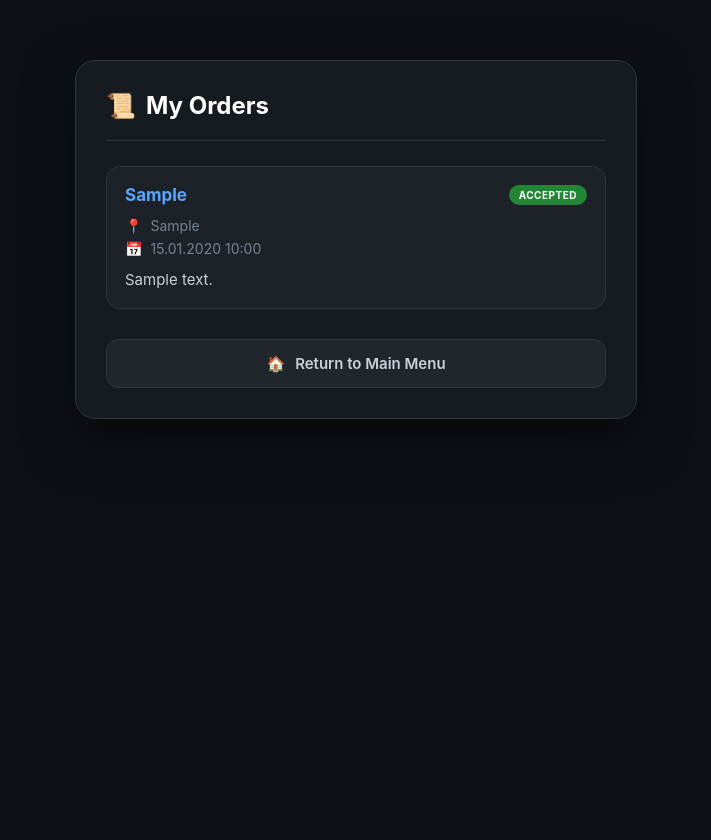
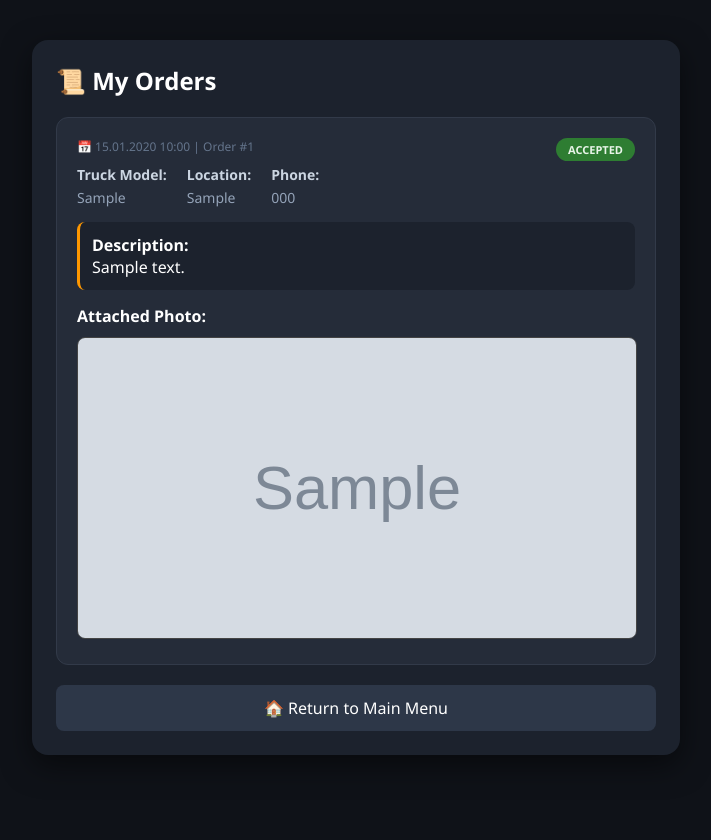
Before and after one commit to OlehKiriiatov/TruckFix, a Django app: page /my-orders/ in a window 1280 px wide. Shown: the whole page, without its empty margins (284-995 px from the left). After the commit the page ends 755 px from the top, so only its background shows below. Run offline with Django 4.2, Linux system fonts and the light colour scheme; a user stored in the database is signed in; tables that the repository leaves empty hold one stand-in row (values such as "Sample post"); grey boxes marked "Sample" are stand-in pictures.

Commit message:
fixing location in my orders

```diff
--- a/Order/templates/my_orders.html
+++ b/Order/templates/my_orders.html
@@ -1,176 +1,164 @@
 <!DOCTYPE html>
-<html lang="en">
+<html lang="ru">
 <head>
     <meta charset="UTF-8">
     <meta name="viewport" content="width=device-width, initial-scale=1.0">
-    <title>My Orders — TruckFix</title>
+    <title>My Orders | TruckFix</title>
     <style>
-        :root {
-            --bg-color: #0d1117;
-            --card-bg: #161b22;
-            --text-main: #adbac7;
-            --accent-blue: #58a6ff;
-            --border-color: #30363d;
-            --success-green: #238636;
+        body {
+            background-color: #0f1218;
+            color: #ffffff;
+            font-family: 'Segoe UI', Tahoma, Geneva, Verdana, sans-serif;
+            margin: 0;
+            display: flex;
+            justify-content: center;
+            padding: 40px 20px;
         }
 
-        body {
-            background-color: var(--bg-color);
-            color: var(--text-main);
-            font-family: -apple-system, BlinkMacSystemFont, "Segoe UI", Roboto, sans-serif;
-            margin: 0;
-            padding: 20px;
-            display: flex;
-            justify-content: center;
-            min-height: 100vh;
-        }
-
-        .orders-container {
+        .container {
             width: 100%;
-            max-width: 500px;
-            background: var(--card-bg);
-            border: 1px solid var(--border-color);
-            border-radius: 20px;
-            padding: 30px;
-            box-shadow: 0 20px 50px rgba(0,0,0,0.6);
-            align-self: flex-start;
-            margin-top: 40px;
+            max-width: 600px;
+            background: #1c222d;
+            border-radius: 16px;
+            padding: 24px;
+            box-shadow: 0 10px 30px rgba(0,0,0,0.5);
         }
 
         h2 {
-            color: white;
             margin-top: 0;
-            font-size: 24px;
             display: flex;
             align-items: center;
             gap: 10px;
-            border-bottom: 1px solid var(--border-color);
-            padding-bottom: 20px;
-            margin-bottom: 25px;
+            font-size: 24px;
         }
 
-        .order-item {
-            padding: 18px;
-            border: 1px solid var(--border-color);
-            border-radius: 14px;
-            margin-bottom: 15px;
-            background: rgba(255, 255, 255, 0.03);
-            transition: transform 0.2s ease;
-        }
-
-        .order-item:hover {
-            border-color: #444c56;
-            background: rgba(255, 255, 255, 0.05);
-        }
-
-        .order-header {
-            display: flex;
-            justify-content: space-between;
-            align-items: center;
-            margin-bottom: 12px;
-        }
-
-        .truck-name {
-            color: var(--accent-blue);
-            font-weight: 700;
-            font-size: 17px;
+        .order-card {
+            background: #252c39;
+            border: 1px solid #323a49;
+            border-radius: 12px;
+            padding: 20px;
+            margin-bottom: 16px;
+            position: relative;
         }
 
         .status-badge {
-            background: var(--success-green);
-            color: white;
-            font-size: 10px;
+            position: absolute;
+            top: 20px;
+            right: 20px;
+            padding: 4px 12px;
+            border-radius: 20px;
+            font-size: 11px;
             font-weight: bold;
-            padding: 4px 10px;
-            border-radius: 20px;
             text-transform: uppercase;
-            letter-spacing: 0.5px;
         }
 
-        .status-pending {
-            background: #9e6a03;
+        .status-accepted { background: #2e7d32; color: #e8f5e9; }
+        .status-pending { background: #f57c00; color: #fff3e0; }
+
+        .info-row {
+            display: flex;
+            flex-wrap: wrap;
+            gap: 20px;
+            margin-bottom: 15px;
+            color: #94a3b8;
+            font-size: 14px;
         }
 
-        .details {
-            font-size: 14px;
-            color: #768390;
-            margin: 6px 0;
-            display: flex;
-            align-items: center;
-            gap: 8px;
+        .info-item b { color: #cbd5e1; display: block; margin-bottom: 4px; }
+
+        .description-box {
+            background: #1c222d;
+            padding: 12px;
+            border-radius: 8px;
+            margin: 10px 0;
+            border-left: 3px solid #ff9800;
         }
 
-        .description-text {
-            margin: 12px 0 0 0;
-            font-size: 15px;
-            color: #c9d1d9;
-            line-height: 1.4;
+        .photo-section { margin-top: 15px; }
+        .photo-section img {
+            width: 100%;
+            max-height: 300px;
+            object-fit: cover;
+            border-radius: 8px;
+            border: 1px solid #444;
         }
 
-        .empty-state {
+        .no-photo { color: #64748b; font-style: italic; font-size: 13px; }
+
+        .back-btn {
+            display: block;
             text-align: center;
-            padding: 40px 0;
-            color: #768390;
+            padding: 12px;
+            background: #2d3748;
+            color: white;
+            text-decoration: none;
+            border-radius: 8px;
+            margin-top: 20px;
+            transition: 0.3s;
         }
-
-        /* Твоя новая красивая кнопка */
-        .back-link {
-            display: flex;
-            align-items: center;
-            justify-content: center;
-            margin-top: 30px;
-            padding: 14px;
-            background-color: #21262d;
-            color: #c9d1d9;
-            text-decoration: none;
-            border-radius: 12px;
-            font-weight: 600;
-            font-size: 15px;
-            border: 1px solid var(--border-color);
-            transition: all 0.2s cubic-bezier(0.4, 0, 0.2, 1);
-            gap: 10px;
-        }
-
-        .back-link:hover {
-            background-color: #30363d;
-            border-color: #8b949e;
-            transform: translateY(-2px);
-            color: white;
-            box-shadow: 0 8px 20px rgba(0,0,0,0.4);
-        }
-
-        .back-link:active {
-            transform: translateY(0);
-        }
+        .back-btn:hover { background: #3d495d; }
     </style>
 </head>
 <body>
 
-<div class="orders-container">
-    <h2><span>📜</span> My Orders</h2>
+<div class="container">
+    <h2>📜 My Orders</h2>
 
     {% for order in orders %}
-        <div class="order-item">
-            <div class="order-header">
-                <span class="truck-name">{{ order.truck_model }}</span>
-                <span class="status-badge {% if not order.is_accepted %}status-pending{% endif %}">
-                    {% if order.is_accepted %}Accepted{% else %}Pending{% endif %}
-                </span>
+    <div class="order-card">
+        <!-- Статус заказа -->
+        {% if order.is_accepted %}
+            <span class="status-badge status-accepted">Accepted</span>
+        {% else %}
+            <span class="status-badge status-pending">Pending</span>
+        {% endif %}
+
+        <div style="font-size: 12px; color: #64748b; margin-bottom: 10px;">
+            📅 {{ order.created_at|date:"d.m.Y H:i" }} | Order #{{ order.id }}
+        </div>
+
+        <div class="info-row">
+            <div class="info-item">
+                <b>Truck Model:</b>
+                {{ order.truck_model|default:"Не указано" }}
             </div>
-            <div class="details"><span>📍</span> {{ order.location }}</div>
-            <div class="details"><span>📅</span> {{ order.created_at|date:"d.m.Y H:i" }}</div>
-            <p class="description-text">{{ order.description }}</p>
+            <div class="info-item">
+                <b>Location:</b>
+                {{ order.location|default:"Не указано" }}
+            </div>
+            <div class="info-item">
+                <b>Phone:</b>
+                {{ order.phone_number|default:"Не указано" }}
+            </div>
         </div>
+
+        <div class="description-box">
+            <b>Description:</b><br>
+            {{ order.description }}
+        </div>
+
+        <div class="photo-section">
+            <b>Attached Photo:</b>
+            {% if order.image %}
+                <div style="margin-top: 10px;">
+                    <img src="{{ order.image.url }}" alt="Order Photo">
+                </div>
+            {% elif order.file %}
+                <div style="margin-top: 10px;">
+                    <img src="{{ order.file.url }}" alt="Order File">
+                </div>
+            {% else %}
+                <p class="no-photo">📷 Фото не прикреплено</p>
+            {% endif %}
+        </div>
+    </div>
     {% empty %}
-        <div class="empty-state">
-            <p style="font-size: 50px; margin-bottom: 10px;">📦</p>
-            <p>You haven't placed any orders yet.</p>
-        </div>
+    <div style="text-align: center; padding: 40px; color: #64748b;">
+        <p>У вас пока нет активных заявок.</p>
+    </div>
     {% endfor %}
 
-    <a href="{% url 'index' %}" class="back-link">
-        <span>🏠</span> Return to Main Menu
-    </a>
+    <a href="/" class="back-btn">🏠 Return to Main Menu</a>
 </div>
 
 </body>
--- a/Order/views.py
+++ b/Order/views.py
@@ -32,25 +32,25 @@ def user_login(request):
 
 
 def mech_call(request):
-    try:
-        if request.method == 'POST':
-            description = request.POST.get('description')
-            photo = request.FILES.get('file')
+    if request.method == 'POST':
+        # Вытаскиваем всё, что есть в форме
+        truck = request.POST.get('truck_model')
+        loc = request.POST.get('location')
+        phone = request.POST.get('phone_number')
+        desc = request.POST.get('description')
+        img = request.FILES.get('file')
 
-            from .models import Order
-            # Добавляем user=request.user, чтобы заявка привязалась к тебе
-            Order.objects.create(
-                description=description,
-                file=photo,
-                user=request.user
-            )
-
-            return redirect('my_orders')  # Лучше сразу на список заявок
-
-        return render(request, 'MechCall.html')
-    except Exception as e:
-        from django.http import HttpResponse
-        return HttpResponse(f"Ошибка сохранения заявки: {e}")
+        from .models import Order
+        Order.objects.create(
+            user=request.user,
+            truck_model=truck,  # Теперь данные попадут в базу
+            location=loc,
+            phone_number=phone,
+            description=desc,
+            image=img
+        )
+        return redirect('my_orders')
+    return render(request, 'MechCall.html')
 
 def mechanic_dashboard(request):
     orders = Order.objects.all().order_by('-created_at')
--- a/core/urls.py
+++ b/core/urls.py
@@ -56,5 +56,4 @@ def setup_database():
     except Exception as e:
         print(f"--- SETUP ERROR: {e} ---")
 
-
 setup_database()
```
